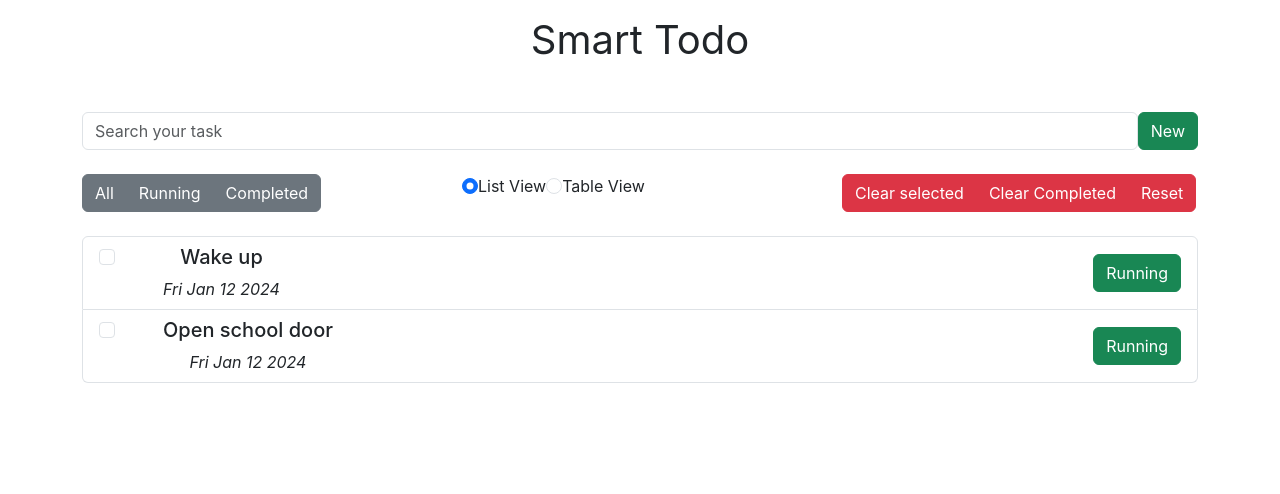
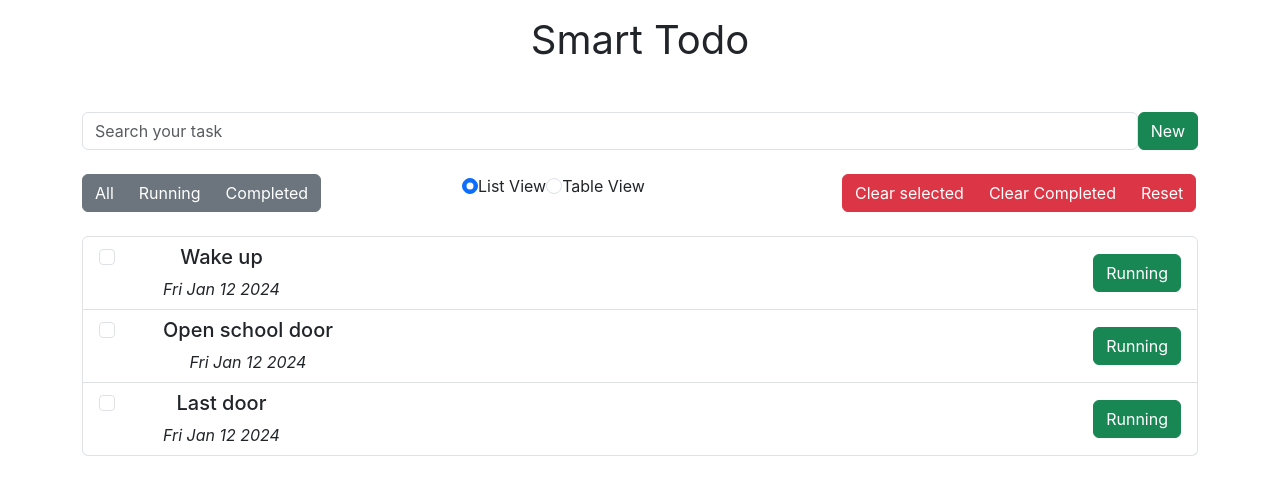
Before and after one commit to Jobayer109/Smart-Todo, a React (Create React App) app: page / in a window 1280 px wide. Shown: the top 494 px of the page. Built offline with nearby package versions, Linux system fonts and the light colour scheme.

Commit message:
Bulk operation done

```diff
--- a/src/components/todos/index.jsx
+++ b/src/components/todos/index.jsx
@@ -20,6 +20,14 @@ class Todo extends Component {
       {
         id: shortid.generate(),
         text: "Open school door",
+        description: "I love go to school",
+        time: new Date(),
+        isComplete: false,
+        isSelect: false,
+      },
+      {
+        id: shortid.generate(),
+        text: "Last door",
         description: "I love go to school",
         time: new Date(),
         isComplete: false,
@@ -79,9 +87,24 @@ class Todo extends Component {
       view: event.target.value,
     });
   };
-  clearSelected = () => {};
-  clearCompleted = () => {};
-  reset = () => {};
+  clearSelected = () => {
+    const todos = this.state.todos.filter((todo) => !todo.isSelect);
+    this.setState({ todos });
+  };
+
+  clearCompleted = () => {
+    const todos = this.state.todos.filter((todo) => !todo.isComplete);
+    this.setState({ todos });
+  };
+
+  reset = () => {
+    this.setState({
+      isOpenForm: false,
+      searchTerm: "",
+      view: "list",
+      filter: "all",
+    });
+  };
 
   performSearch = () => {
     return this.state.todos.filter((t) =>
```
Also changed, not shown: src/components/controller/bulk-controller.jsx (+7 -3 lines).
